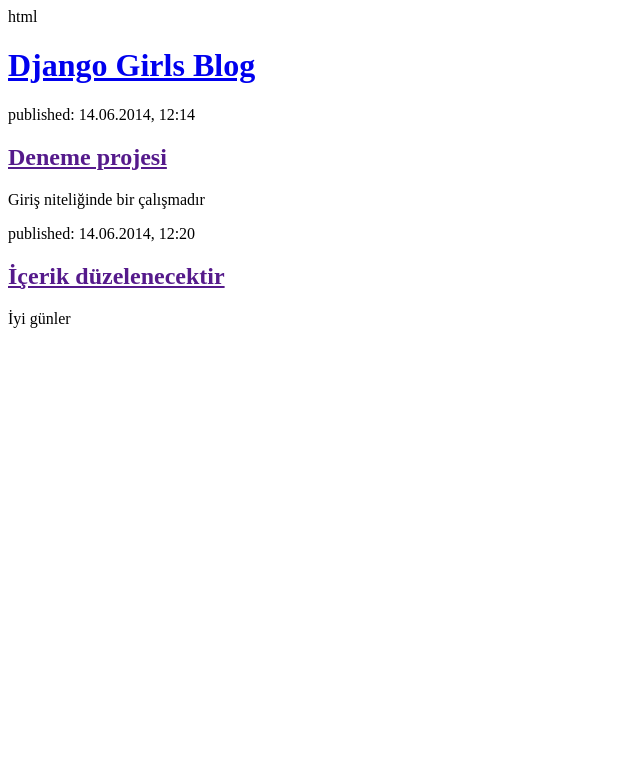
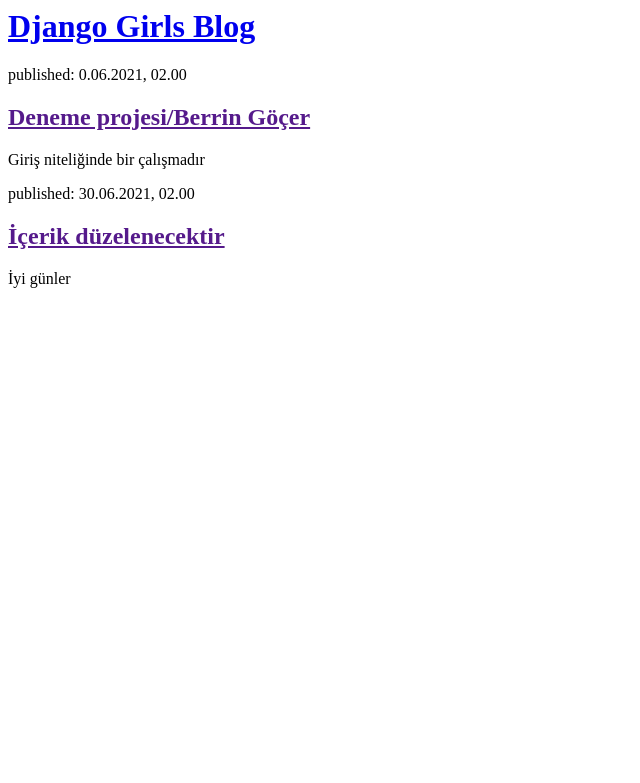
Before and after one commit to BerrinGocer/my-first-blog, a Django app: page / in a window 1280 px wide. Shown: the top 783 px of the page, without its empty margins (0-640 px from the left). Run offline with Django 3.2, Linux system fonts and the light colour scheme.

Commit message:
Site için HTML dosyasını değiştirdim.

```diff
--- a/blog/templates/blog/post_list.html
+++ b/blog/templates/blog/post_list.html
@@ -1,4 +1,3 @@
-html
 <html>
     <head>
         <title>Django Girls blog</title>
@@ -8,13 +7,13 @@
             <h1><a href="/">Django Girls Blog</a></h1>
         </div>
         <div>
-            <p>published: 14.06.2014, 12:14</p>
-            <h2><a href="">Deneme projesi</a></h2>
+            <p>published: 0.06.2021, 02.00</p>
+            <h2><a href="">Deneme projesi/Berrin Göçer</a></h2>
             <p>Giriş niteliğinde bir çalışmadır </p>
         </div>
 
         <div>
-            <p>published: 14.06.2014, 12:20</p>
+            <p>published: 30.06.2021, 02.00</p>
             <h2><a href="">İçerik düzelenecektir</a></h2>
             <p>İyi günler</p>
         </div>
```
